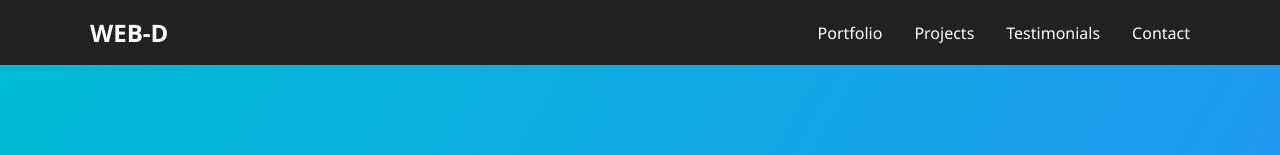
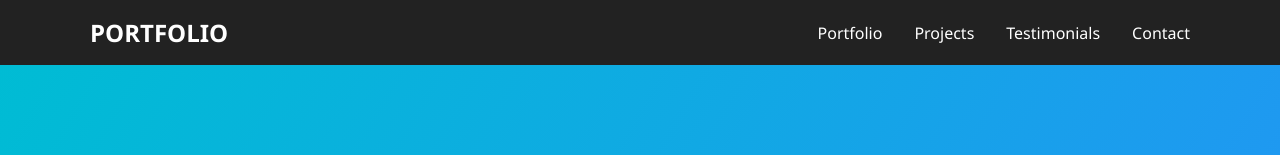
Before and after one commit to UjjwalSg2022/Freelancer-Portfolio, a plain HTML site: page Frontend/index.html in a window 1280 px wide. Shown: the top 155 px of the page. Drawn offline with Linux system fonts and the light colour scheme.

Commit message:
updated the html file

```diff
--- a/Frontend/index.html
+++ b/Frontend/index.html
@@ -10,7 +10,7 @@
 
   <nav class="navbar">
     <div class="container">
-      <div class="logo">WEB-D</div>
+      <div class="logo">PORTFOLIO</div>
       <ul class="nav-links">
         <li><a href="#portfolio">Portfolio</a></li>
         <li><a href="#projects">Projects</a></li>
```
